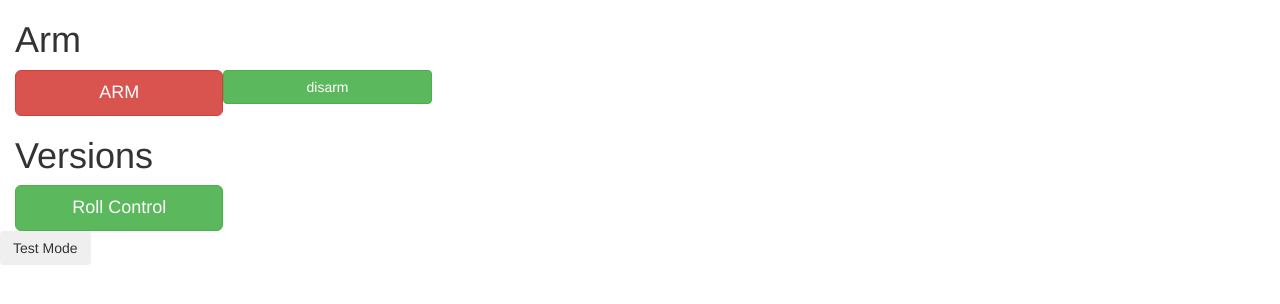
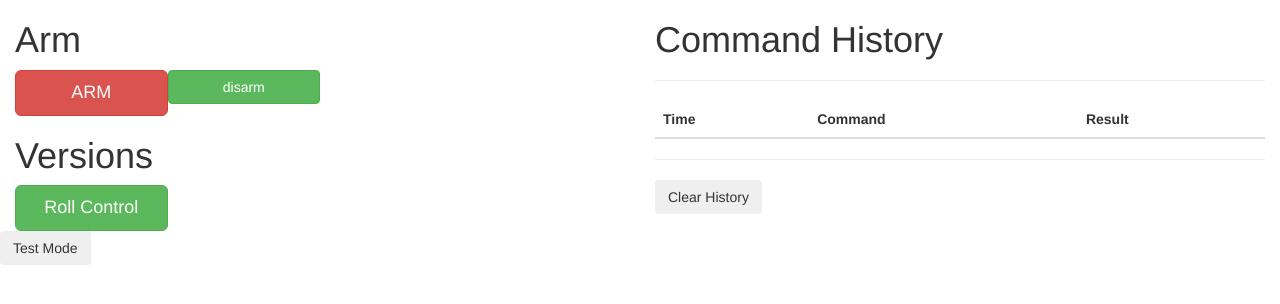
Before and after one commit to psas/commander, a Flask app: page / in a window 1280 px wide. Shown: the part 54-358 px from the top of the page. Run offline with Flask 2, Linux system fonts and the light colour scheme; lists and menus that the app fills with data are empty; some libraries are stand-ins or nearby versions.

Commit message:
command history table with results

```diff
--- a/app.py
+++ b/app.py
@@ -5,7 +5,7 @@ import json
 import os
 import glob
 import socket
-#from psas_packet import network
+import json
 from psas_cmdr import commands
 app = Flask(__name__)
 
@@ -47,14 +47,14 @@ def cmd(profile, section, command):
     for p in Profiles:
         if profile == p['slug']:
             do_command(p['sections'][section]['commands'][command])
-    return "{}"
+    return json.dumps({'result': "success"})
 
 @app.route('/TEST/cmd/<profile>/<int:section>/<int:command>', methods=['POST'])
 def test_cmd(profile, section, command):
     for p in Profiles:
         if profile == p['slug']:
             do_command(p['sections'][section]['commands'][command], test=True)
-    return "{}"
+    return json.dumps({'result': "success"})
 
 
 
--- a/static/js/controller.js
+++ b/static/js/controller.js
@@ -10,19 +10,33 @@ cmdr.controller('cmdrButtons', function ($scope, $http) {
         $scope.background = $scope.test ? "#ecc" : "#fff";
     };
 
-    $scope.fire = function (e, cmd) {
+    $scope.responses = [];
+
+    $scope.clearHistory = function () {
+        $scope.responses = [];
+    };
+
+    $scope.fire = function (e, cmd, title) {
         e.srcElement.disabled = true
 
+        var time = new Date()
+        var H = time.getHours();
+        var M = time.getMinutes();
+        var S = time.getSeconds();
+        $scope.responses.push({'time': H+':'+M+':'+S, 'cmd': title, 'response': "pending..." });
 
         if ($scope.test) {
             cmd = '/TEST' + cmd;
         }
-
-        console.log("Command"+cmd);
         var request = $http({
             method: "post",
             url: cmd
         }).success(function (d) {
+            console.log(d.result);
+            $scope.responses[$scope.responses.length - 1].response = d.result;
+            RET = "IT WORKS"
+            //$scope.responses.push({'time': "1", 'cmd': "Command"+cmd, 'response': d.result});
+            //console.log(JSON.parse(d));
             e.srcElement.disabled = false;
         });
     };
--- a/templates/index.html
+++ b/templates/index.html
@@ -22,13 +22,16 @@
   </header>
 
   <section id="main" class="container-fluid">
+    <div class="row">
+      <div class="col-xs-12 col-md-6">
+
         {% for sec in sections %}
         {% set sec_loop = loop %}
           <section class="row">
              <div class="col-xs-12">
                 <h1>{{ sec['title'] }}</h1>
                 {% for cmd in sec['commands'] %}
-                <button type="button" class="col-xs-2 btn
+                    <button type="button" class="col-xs-3 btn
                         {% if   cmd['importance'] == 'key' %}btn-lg
                         {% elif cmd['importance'] == 'minor' %}btn-sm
                         {% endif %}
@@ -36,11 +39,39 @@
                         {% elif cmd['danger'] == 'medium' %}btn-warning
                         {% elif cmd['danger'] == 'low' %}btn-success
                         {% endif %}
-                " btn-loading  ng-click="fire($event, '/cmd/{{ slug }}/{{ sec_loop.index0 }}/{{ loop.index0 }}')">{{ cmd['title'] }}</button>
+                    " btn-loading  ng-click="fire($event, '/cmd/{{ slug }}/{{ sec_loop.index0 }}/{{ loop.index0 }}', '{{ cmd['title'] }}')">{{ cmd['title'] }}</button>
                 {% endfor %}
              </div>
           </section>
         {% endfor %}
+
+      </div>
+      <div class="col-xs-12 col-md-6">
+
+        {% raw %}
+        <h1>Command History</h1>
+        <hr>
+
+        <table class="table table-striped">
+         <thead>
+          <tr>
+            <th>Time</th><th>Command</th><th>Result</th>
+          </tr>
+         </thead>
+         <tbody>
+          <tr ng-repeat="history in responses">
+            <td>{{ history.time }}</td><td>{{ history.cmd }}</td><td>{{ history.response }}</td>
+          </tr>
+         </tbody>
+        </table>
+
+        <hr>
+        <button type="button" class="btn" ng-click="clearHistory()">Clear History</button>
+
+        {% endraw %}
+
+      </div>
+    </div>
   </section>
 
   <footer>
```
Lines whose indentation alone changed are shown as unchanged.
